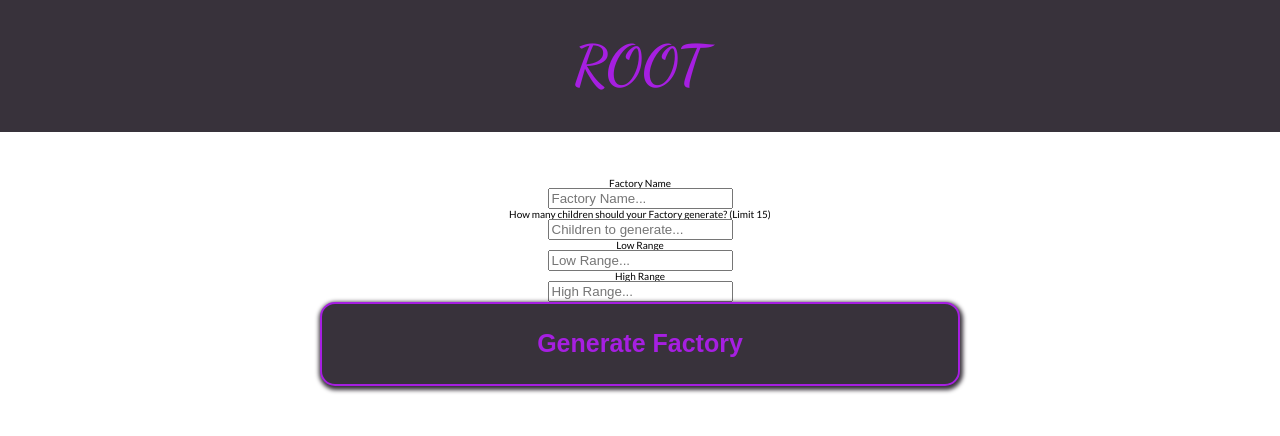
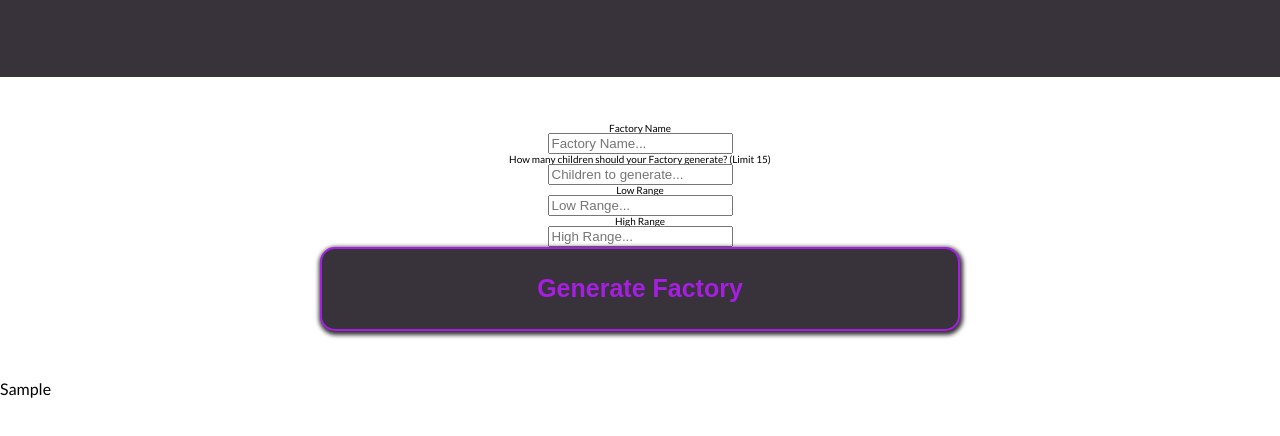
Before and after one commit to bangarangler/full-stack-web-programming-challenge, a React (Create React App) app in the folder front-end-react/: page / in a window 1280 px wide. Both pictures are taken after typing "Sample", "Sample", "Sample", "Sample" into the empty fields and a click on the button "Generate Factory". Shown: the top 436 px of the page. Built offline with nearby package versions, Linux system fonts and the light colour scheme.

Commit message:
Readjusted data structures to better work...
with react.

```diff
--- a/front-end-react/src/App.js
+++ b/front-end-react/src/App.js
@@ -7,21 +7,15 @@ import './App.scss';
 import styles from './SCSS/index.scss';
 
 function App() {
-  const [root, setRoot] = useState(
-    {
-      name: 'root',
-      factories: []
-    }
-  )
+  const [root, setRoot] = useState([])
 
   const generateFactory = (newFact) => {
     console.log("From generateFactory: ", newFact)
-    setRoot({...root, factories: [...newFact]})
+    setRoot([...root, newFact])
     console.log("root", root)
   }
 
-  //console.log("root", root.factories)
-
+  console.log("root: ", root)
   return (
     <div className="App">
     <header className='heading'>
@@ -29,7 +23,7 @@ function App() {
     </header>
     <main>
       <FactoryForm generateFactory={generateFactory} />
-      <FactoriesDisplay root={root.factories} />
+      <FactoriesDisplay root={root} />
     </main>
     </div>
   );
--- a/front-end-react/src/components/FactoriesDisplay/FactoriesDisplay.js
+++ b/front-end-react/src/components/FactoriesDisplay/FactoriesDisplay.js
@@ -3,16 +3,12 @@ import React from 'react';
 const FactoriesDisplay = ({ root }) => {
   return (
     <div>
-    {root.map(r => {
-      return Object.values(r).map((fact, index) => {
-        console.log("Fact: ", fact.factName)
-        return (
-          <div key={index}>
-        <h3>{fact.factName}</h3>
-          <p>{fact.childGen}</p>
-          </div>
-          )
-      })
+    {root.map((factory, index) => {
+      return (
+        <div key={index}>
+      <p>{factory.factName}</p>
+        </div>
+      )
     })}
     </div>
   )
--- a/front-end-react/src/components/factoryForm/factoryForm.js
+++ b/front-end-react/src/components/factoryForm/factoryForm.js
@@ -1,20 +1,11 @@
-import React, {useState} from 'react';
+import React, {useState, useEffect, useRef} from 'react';
 
 import useFormState from '../../hooks/useFormState.js';
 
 import styles from './factoryForm.module.scss'
 
-//class Factory {
-  //constructor(name, children, lRange, hRange) {
-    //this.name = name;
-    //this.children = children;
-    //this.lRange = lRange;
-    //this.hRange = hRange;
-  //}
-//}
-
 const FactoryForm = ({ generateFactory }) => {
-  const [newFactory, setNewFactory] = useState([]);
+  const [message, setMessage] = useState(null)
   const [factoryName, setFactoryName, resetFactoryName] = useFormState('');
   const [childrenGenerate, setChildrenGenerate, resetChildrenGenerate] = useFormState("")
   const [lowRange, setLowRange, resetLowRange] = useFormState('');
@@ -25,21 +16,22 @@ const FactoryForm = ({ generateFactory }) => {
     resetLowRange();
     resetHighRange();
   };
-  console.log(newFactory)
+
   const factoryAddHandler = e => {
     e.preventDefault();
-    let tempFact = []
-    tempFact = [{factName: factoryName, childGen: childrenGenerate, lRange: lowRange, hRange: highRange}]
-    setNewFactory([...newFactory, tempFact])
+    if (childrenGenerate > 15) {
+      setMessage("Sorry 15 is the limit!")
+    } else {
+    //let tempFact = {}
+    let tempFact = {factName: factoryName, childGen: childrenGenerate, lRange: lowRange, hRange: highRange}
+        //setNewFactory([...newFactory, ...tempFact])
+      setMessage(null)
+      generateFactory(tempFact)
     //console.log('newFactory after: ', newFactory)
-
-    handleSubmit()
     reset()
+      }
   };
 
-  const handleSubmit = () => {
-    generateFactory(newFactory)
-  }
 
   return (
     <form className={styles.Form}>
@@ -78,6 +70,7 @@ const FactoryForm = ({ generateFactory }) => {
       <button className={styles.GenerateBtn} type="submit" onClick={e => factoryAddHandler(e)}>
         Generate Factory
       </button>
+      {message}
     </form>
   );
 };
```
